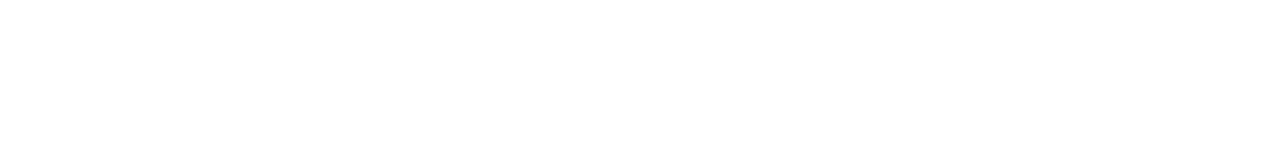
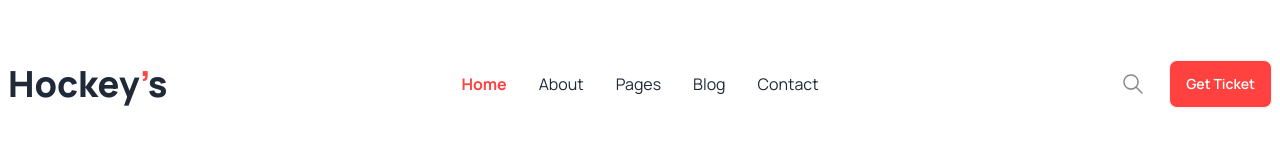
Before and after one commit to Rijwanul-Haque-Roman/hockey-club, a plain HTML site: page index.html in a window 1280 px wide. Drawn offline with nearby package versions, Linux system fonts and the light colour scheme.

Commit message:
nav section done with responsiveness

```diff
--- a/index.html
+++ b/index.html
@@ -5,9 +5,20 @@
     <meta charset="UTF-8">
     <meta name="viewport" content="width=device-width, initial-scale=1.0">
     <title>Hockeys Club</title>
+    <!-- google fonts -->
+    <link rel="preconnect" href="https://fonts.googleapis.com">
+    <link rel="preconnect" href="https://fonts.gstatic.com" crossorigin>
+    <link href="https://fonts.googleapis.com/css2?family=Manrope:wght@300;400;500;600;700;800&display=swap"
+        rel="stylesheet">
     <!-- cdn links of tailwind and daisyUI -->
     <link href="https://cdn.jsdelivr.net/npm/daisyui@4.6.0/dist/full.min.css" rel="stylesheet" type="text/css" />
     <script src="https://cdn.tailwindcss.com"></script>
+    <!-- custom css -->
+    <style>
+        .manrope {
+            font-family: 'Manrope', sans-serif;
+        }
+    </style>
     <!-- custom color script -->
     <script>
         tailwind.config = {
@@ -15,6 +26,7 @@
                 extend: {
                     colors: {
                         clifford: '#da373d',
+                        'theme-clr': '#FF4240'
                     }
                 }
             }
@@ -22,8 +34,58 @@
     </script>
 </head>
 
-<body>
-    <header></header>
+<body class="manrope">
+    <header class="container mx-auto">
+        <nav class="navbar bg-base-100 mt-3 lg:mt-12">
+            <div class="navbar-start">
+                <div class="dropdown">
+                    <div tabindex="0" role="button" class="btn btn-ghost lg:hidden">
+                        <svg xmlns="http://www.w3.org/2000/svg" class="h-5 w-5" fill="none" viewBox="0 0 24 24"
+                            stroke="currentColor">
+                            <path stroke-linecap="round" stroke-linejoin="round" stroke-width="2"
+                                d="M4 6h16M4 12h8m-8 6h16" />
+                        </svg>
+                    </div>
+                    <ul tabindex="0"
+                        class="menu menu-sm dropdown-content mt-3 z-[1] p-2 shadow bg-base-100 rounded-box w-52">
+                        <li><a>Home</a></li>
+                        <li><a>About</a></li>
+                        <li><a>Pages</a></li>
+                        <li><a>Blog</a></li>
+                        <li><a>Contact</a></li>
+                    </ul>
+                </div>
+                <a class=" lg:text-4xl font-extrabold">Hockey<span class="text-theme-clr">’</span>s</a>
+            </div>
+            <div class="navbar-center hidden lg:flex">
+                <ul class="menu menu-horizontal px-1 text-base">
+                    <li><a class="text-theme-clr font-bold">Home</a></li>
+                    <li><a>About</a></li>
+                    <li><a>Pages</a></li>
+                    <li><a>Blog</a></li>
+                    <li><a>Contact</a></li>
+                </ul>
+            </div>
+            <div class="navbar-end">
+                <svg class="hidden lg:flex mr-6" xmlns="http://www.w3.org/2000/svg" width="24" height="24"
+                    viewBox="0 0 24 24" fill="none">
+                    <g clip-path="url(#clip0_5_6)">
+                        <path
+                            d="M3 10C3 10.9193 3.18106 11.8295 3.53284 12.6788C3.88463 13.5281 4.40024 14.2997 5.05025 14.9497C5.70026 15.5998 6.47194 16.1154 7.32122 16.4672C8.1705 16.8189 9.08075 17 10 17C10.9193 17 11.8295 16.8189 12.6788 16.4672C13.5281 16.1154 14.2997 15.5998 14.9497 14.9497C15.5998 14.2997 16.1154 13.5281 16.4672 12.6788C16.8189 11.8295 17 10.9193 17 10C17 9.08075 16.8189 8.1705 16.4672 7.32122C16.1154 6.47194 15.5998 5.70026 14.9497 5.05025C14.2997 4.40024 13.5281 3.88463 12.6788 3.53284C11.8295 3.18106 10.9193 3 10 3C9.08075 3 8.1705 3.18106 7.32122 3.53284C6.47194 3.88463 5.70026 4.40024 5.05025 5.05025C4.40024 5.70026 3.88463 6.47194 3.53284 7.32122C3.18106 8.1705 3 9.08075 3 10Z"
+                            stroke="#89898B" stroke-width="1.5" stroke-linecap="round" stroke-linejoin="round" />
+                        <path d="M21 21L15 15" stroke="#89898B" stroke-width="1.5" stroke-linecap="round"
+                            stroke-linejoin="round" />
+                    </g>
+                    <defs>
+                        <clipPath id="clip0_5_6">
+                            <rect width="24" height="24" fill="white" />
+                        </clipPath>
+                    </defs>
+                </svg>
+                <a class="btn text-white bg-theme-clr m-0">Get Ticket</a>
+            </div>
+        </nav>
+    </header>
     <main></main>
 </body>
 
```
